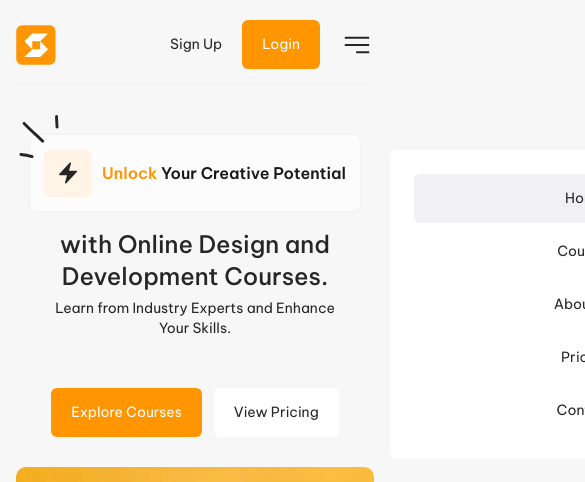
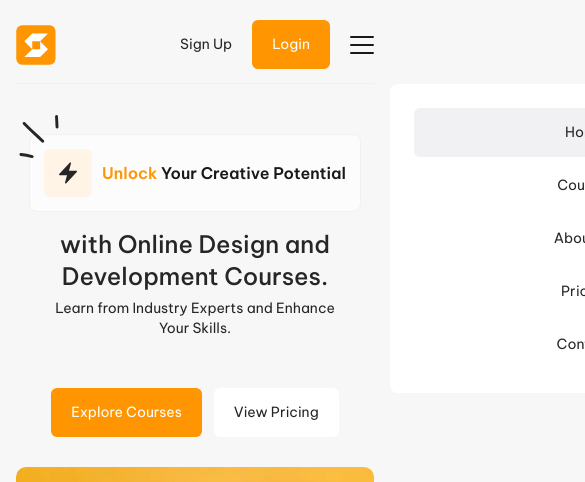
Before and after one commit to Anna-Bala/Online-Course-App, a Next.js app: page / in a window 390 px wide. Shown: the top 482 px of the page, 585 px wide, since content can reach past the window. Built offline with nearby package versions, Linux system fonts and the light colour scheme; no server answers; the database is empty.

Commit message:
Improve mobile navigation icon

```diff
--- a/components/Navigation.tsx
+++ b/components/Navigation.tsx
@@ -1,15 +1,13 @@
 "use client";
 
-import { signOut } from "next-auth/react";
 import { usePathname } from "next/navigation";
-import { useState } from "react";
+import { useRef, useState } from "react";
 import classNames from "classnames";
 import Link from "next/link";
 
 import { AvatarIcon, LogoIcon } from "@/icons";
 import LinkButton, { linkButtonVariants } from "./LinkButton";
 import LogoutButton from "@/components/LogoutButton";
-import NavigationIcon from "@/icons/Navigation";
 import useGetWindowSize from "@/hooks/useGetWindowSize";
 
 const contentNavigationItems = [
@@ -55,14 +53,26 @@ type Props = {
 
 export default function Navigation({ isActiveSession }: Props) {
   const [isMobileNavigationOpen, setIsMobileNavigationOpen] = useState(false);
+  const menuButton = useRef<HTMLButtonElement | null>(null);
 
-  const toggleIsMobileNavigationOpen = () => setIsMobileNavigationOpen((prevState) => !prevState);
+  const toggleIsMobileNavigationOpen = () => {
+    setIsMobileNavigationOpen((prevState) => !prevState);
+    const spans = menuButton?.current?.querySelectorAll("span");
+
+    spans?.[0].classList.toggle("rotate-45");
+    spans?.[0].classList.toggle("translate-y-2");
+    spans?.[1].classList.toggle("opacity-0");
+    spans?.[2].classList.toggle("-rotate-45");
+    spans?.[2].classList.toggle("-translate-y-2");
+  };
 
   const pathname = usePathname();
   const { isMobile, isLg, is2Xl } = useGetWindowSize();
 
   return (
-    <header className="flex flex-col items-center justify-between px-4 pt-5 mb-[50px] lg:px-5 lg:pt-0 lg:mb-[80px] 2xl:mb-[109px]">
+    <header
+      className={classNames("flex flex-col items-center justify-between bg-white-97 px-4 pt-5 mb-[50px] lg:px-5 lg:pt-0 lg:mb-[80px] 2xl:mb-[109px]", { "sticky top-0 z-50": isMobileNavigationOpen })}
+    >
       <nav className="w-full border-b border-white-95 pb-[14px]">
         <ul className="flex items-center gap-1 lg:px-[60px] 2xl:px-[132px]">
           <Link className="mr-[46px]" href="/">
@@ -70,7 +80,7 @@ export default function Navigation({ isActiveSession }: Props) {
           </Link>
           <div
             className={classNames("flex gap-1", {
-              "flex-col items-end absolute mt-[150px] ml-auto bg-absolute-white w-full h-max p-6 rounded-l-lg z-50 inset-0 transform transition-transform duration-300": isMobile,
+              "flex-col items-end fixed ml-auto bg-absolute-white w-full h-max p-6 rounded-l-lg z-50 inset-0 top-[84px] transform transition-transform duration-300": isMobile,
               "items-center": !isMobile,
               "translate-x-full": !isMobileNavigationOpen && isMobile,
               "translate-x-0": isMobileNavigationOpen,
@@ -92,7 +102,7 @@ export default function Navigation({ isActiveSession }: Props) {
               {isMobile && isActiveSession && <LogoutButton />}
             </>
           </div>
-          <div className="flex ml-auto">
+          <div className="flex items-center ml-auto">
             {!isActiveSession ? (
               credentialsNavigationItems.map(({ href, name, variant }) => (
                 <li key={href}>
@@ -110,8 +120,10 @@ export default function Navigation({ isActiveSession }: Props) {
               </div>
             )}
             {isMobile && (
-              <button className="ml-5" onClick={toggleIsMobileNavigationOpen}>
-                <NavigationIcon size={34} />
+              <button className="ml-5 relative flex flex-col justify-around w-6 h-6" onClick={toggleIsMobileNavigationOpen} ref={menuButton}>
+                <span className="block h-[2px] w-full bg-grey-10 rounded transition-all duration-300 ease-in-out transform"></span>
+                <span className="block h-[2px] w-full bg-grey-10 rounded transition-all duration-300 ease-in-out transform"></span>
+                <span className="block h-[2px] w-full bg-grey-10 rounded transition-all duration-300 ease-in-out transform"></span>
               </button>
             )}
           </div>
--- a/icons/Navigation.tsx
+++ /dev/null
@@ -1,14 +0,0 @@
-import type { Props } from "./types";
-
-export default function Navigation({ fill = "#262626", size }: Props) {
-  return (
-    <svg width={size} height={size} viewBox="0 0 34 35" fill="none" xmlns="http://www.w3.org/2000/svg">
-      <path
-        fillRule="evenodd"
-        clipRule="evenodd"
-        d="M4.25 10.0625C4.25 9.4757 4.7257 9 5.3125 9H28.6875C29.2743 9 29.75 9.4757 29.75 10.0625C29.75 10.6493 29.2743 11.125 28.6875 11.125H5.3125C4.7257 11.125 4.25 10.6493 4.25 10.0625ZM4.25 17.5C4.25 16.9132 4.7257 16.4375 5.3125 16.4375H28.6875C29.2743 16.4375 29.75 16.9132 29.75 17.5C29.75 18.0868 29.2743 18.5625 28.6875 18.5625H5.3125C4.7257 18.5625 4.25 18.0868 4.25 17.5ZM15.9375 24.9375C15.9375 24.3507 16.4132 23.875 17 23.875H28.6875C29.2743 23.875 29.75 24.3507 29.75 24.9375C29.75 25.5243 29.2743 26 28.6875 26H17C16.4132 26 15.9375 25.5243 15.9375 24.9375Z"
-        fill="#262626"
-      />
-    </svg>
-  );
-}
--- a/icons/index.tsx
+++ b/icons/index.tsx
@@ -20,7 +20,6 @@ export { default as LogoutIcon } from "./Logout";
 export { default as MailIcon } from "./Mail";
 export { default as MasksIcon } from "./Masks";
 export { default as MedalIcon } from "./Medal";
-export { default as NavigationIcon } from "./Navigation";
 export { default as PhoneIcon } from "./Phone";
 export { default as PlusIcon } from "./Plus";
 export { default as PuzzleIcon } from "./Puzzle";
```
